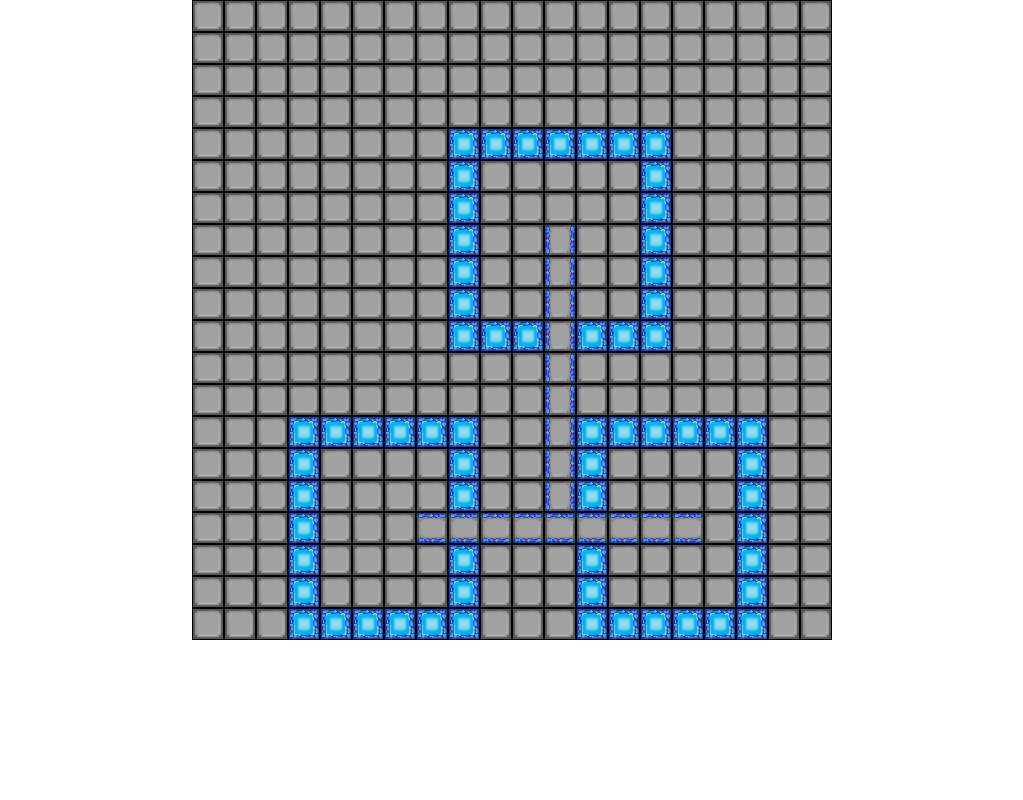
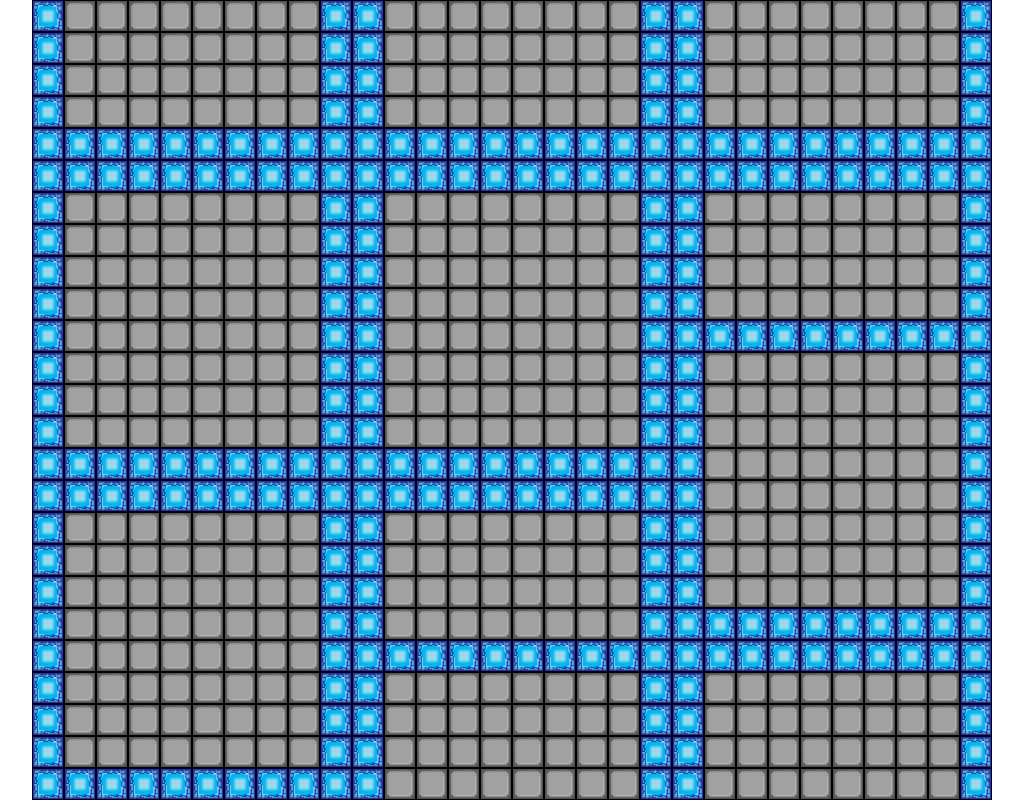
Before and after one commit to WilliamWFK/RealmRender, a React (Create React App) app in the folder software/realm-render/: page /loadMap in a window 1280 px wide. Shown: the top 800 px of the page, without its empty margins (128-1151 px from the left). Built offline with nearby package versions, Linux system fonts and the light colour scheme.

Commit message:
feat(room objects): added room objects as well as displayed them being placed

```diff
--- /dev/null
+++ b/software/realm-render/src/Model/BasicRooms.js
@@ -0,0 +1,74 @@
+import Room from './Room';
+import Tile from '../Model/Tile';
+
+class SquareRoom extends Room {
+    constructor(width, height) {
+        super(width, height); // Call the constructor of the base Room class
+        console.log('hello create sqRoom');
+        // Customize properties for your square room
+        this.name = "Square Room";
+        this.description = "A square room with walls on all sides.";
+        this.tiles = this.createSquareTiles();
+    }
+
+    createSquareTiles() {
+        console.log('hello create sqRoom create');
+        // Create a grid of Tile objects for the square room
+        const squareTiles = [];
+        const startX = 0, startY = 0
+        for (let x = 0; x < this.roomWidth; x++) {
+            const row = [];
+            for (let y = 0; y < this.roomHeight; y++) {
+                const tile = new Tile(x, y, 0, "", "nothing");
+                // Customize tile directions as needed
+                if (x === startX || x === startX + this.roomWidth - 1 || y === startY || y === startY + this.roomHeight - 1) {
+                    tile.setDirections("wall", "wall", "wall", "wall");
+                } else {
+                    tile.setDirections("empty", "empty", "empty", "empty");
+                }
+                tile.selectImage();
+                row.push(tile);
+            }
+            squareTiles.push(row)
+        }
+        return squareTiles;
+    }
+}
+
+class TshapeRoom extends Room {
+    constructor(width, height) {
+        super(width, height); // Call the constructor of the base Room class
+        console.log('hello create Troom');
+        // Customize properties for your square room
+        this.name = "Tshape Room";
+        this.description = "A T shaped room with walls on all sides.";
+        this.tiles = this.createTshapeTiles();
+    }
+
+    createTshapeTiles() {
+        // Create a grid of Tile objects for the square room
+        const tTiles = [];
+        const startX = 0, startY = 0
+        for (let x = 0; x < this.roomWidth; x++) {
+            const row = [];
+            for (let y = 0; y < this.roomHeight; y++) {
+                const tile = new Tile(x, y, 0, "", "nothing");
+                // Customize tile directions as needed
+                if (x === startX || x === startX + this.roomWidth - 1 || y === startY + (this.roomWidth/2) || y === startY + this.roomHeight - (1 + (this.roomWidth/2))) {
+                    tile.setDirections("wall", "wall", "wall", "wall");
+                } else {
+                    tile.setDirections("empty", "empty", "empty", "empty");
+                }
+                tile.selectImage();
+                row.push(tile);
+            }
+            tTiles.push(row)
+        }
+
+        return tTiles;
+    }
+}
+
+
+
+export {SquareRoom, TshapeRoom};
--- a/software/realm-render/src/Model/Map.js
+++ b/software/realm-render/src/Model/Map.js
@@ -5,22 +5,77 @@
  * and each tile will have a type with various items possiblys
  * Map is currently unused in the current build.
  */
+import { SquareRoom, TshapeRoom } from "../Model/BasicRooms";
+import Tile from '../Model/Tile';
 
 class Map {
     constructor(width, height) {
+        console.log('hello create map');
         this.tiles = [];
         this.rooms = [];
         this.width = width;
         this.height = height;
         this.gmView = false;
+        this.makeEmptyMap(this.width, this.height);
+    }
+
+    /**
+     * creates an empty map
+     *
+     * @param {int} width
+     * @param {int} height
+     */
+    makeEmptyMap(width, height){
+        console.log('hello create empty');
+        const newMap = []
+        for (let x = 0; x < width; x++) {
+            const row = [];
+            for (let y = 0; y < height; y++) {
+                const tile = new Tile(x, y, 0, "", "nothing");
+                tile.selectImage();
+                row.push(tile);
+            }
+            newMap.push(row)
+        }
+        this.tiles = newMap;
+    }
+
+    placeRooms(){
+        console.log('hello create place room');
+        const sectionWidth = this.width/3;
+        const sectionHeight = this.height/3;
+        let sectionX = 0;
+        let sectionY = 0;
+        while (sectionX < this.width && sectionY < this.height){
+            const room = this.rooms[Math.floor(Math.random() * this.rooms.length)]
+
+            // Place the room within the section
+            for (let x = sectionX; x < sectionX + sectionWidth; x++) {
+                for (let y = sectionY; y < sectionY + sectionHeight; y++) {
+                    this.tiles[x][y] = room.tiles[x - sectionX][y - sectionY];
+                }
+            }
+
+            sectionX += sectionWidth;
+            if (sectionX >= this.width) {
+                sectionX = 0;
+                sectionY += sectionHeight;
+            }
+
+        }
+
+
     }
 
     setTiles(newTiles){
         this.tiles = newTiles;
     }
 
-    setRooms(newRoom){
-        this.newRoom = newRoom;
+    setRooms(newRooms){
+        console.log('hello set rooms');
+        this.rooms = newRooms;
+        console.log('Rooms:', this.rooms);
+        this.placeRooms();
     }
 }
 
--- a/software/realm-render/src/Model/Room.js
+++ b/software/realm-render/src/Model/Room.js
@@ -1,6 +1,10 @@
+import Tile from '../Model/Tile';
+
 class Room {
-    constructor() {
+    constructor(width, height) {
         this.id = 0;
+        this.roomWidth = width
+        this.roomHeight = height
         this.name = "";
         this.description = "";
         this.exits = [];
--- a/software/realm-render/src/pages/loadMap.js
+++ b/software/realm-render/src/pages/loadMap.js
@@ -4,134 +4,37 @@ import { Link } from 'react-router-dom';
 import Tile from '../Model/Tile';
 import TileComponent from '../Model/TileComponent';
 import seedrandom from 'seedrandom';
+import { SquareRoom, TshapeRoom } from "../Model/BasicRooms";
+import Map from "../Model/Map";
 
-const createRoom = (grid, startX, startY, roomWidth, roomHeight) => {
-  for (let x = startX; x < startX + roomWidth; x++) {
-    for (let y = startY; y < startY + roomHeight; y++) {
-      const tile = grid[x][y];
-      if (x === startX || x === startX + roomWidth - 1 || y === startY || y === startY + roomHeight - 1) {
-        tile.setDirections("wall", "wall", "wall", "wall");
-      } else {
-        tile.setDirections("empty", "empty", "empty", "empty");
-      }
-      tile.selectImage();
-    }
-  }
-};
+const createGrid = (width, height) => {
+  console.log('hello create grid');
+  const map = new Map(width, height);
+  const room1 = new SquareRoom(width/3, height/3);
+  const room2 = new TshapeRoom(width/3, height/3);
+  const rooms = [room1, room2];
+  map.setRooms(rooms);
+  const grid = map.tiles;
+    // Loop through the grid and log each tile's properties
 
-const createCorridor = (grid, startX, startY, endX, endY) => {
-  let x = startX;
-  let y = startY;
-
-  // Determine whether to move horizontally or vertically first
-  const moveHorizontallyFirst = Math.abs(endX - startX) > Math.abs(endY - startY);
-
-  while (x !== endX || y !== endY) {
-    const tile = grid[x][y];
-    tile.setDirections("wall", "wall", "wall", "wall");
-
-    // Determine the direction of the corridor
-    let horizontal = 0;
-    let vertical = 0;
-
-    if (moveHorizontallyFirst) {
-      if (x !== endX) {
-        horizontal = x < endX ? 1 : -1;
-      } else {
-        vertical = y < endY ? 1 : -1;
-      }
-    } else {
-      if (y !== endY) {
-        vertical = y < endY ? 1 : -1;
-      } else {
-        horizontal = x < endX ? 1 : -1;
-      }
-    }
-
-    // Set the directions based on the movement
-    if (horizontal !== 0) {
-      tile.setDirections("wall", "empty", "wall", "empty");
-    } else {
-      tile.setDirections("empty", "wall", "empty", "wall");
-    }
-
-    tile.selectImage();
-
-    // Move to the next tile in the corridor
-    x += horizontal;
-    y += vertical;
-  }
-};
-
-
-const createGrid = (seed) => {
-  const gridSize = 20;
-  const grid = [];
-  const random = seedrandom(seed);
-  const numberOfRooms = 3;
-  const minRoomSize = 6;
-  const maxRoomSize = 7;
-  const rooms = [];
-
-  for (let x = 0; x < gridSize; x++) {
-    const row = [];
-    for (let y = 0; y < gridSize; y++) {
-      const tile = new Tile(x, y, 0, "grass", "nothing");
-      tile.setDirections("wall", "wall", "wall", "wall");
-      row.push(tile);
-    }
-    grid.push(row);
-  }
-
-  // Create rooms without overlap
-  for (let i = 0; i < numberOfRooms; i++) {
-    let overlap;
-    let room;
-    do {
-      overlap = false;
-      const roomWidth = Math.floor(random() * (maxRoomSize - minRoomSize + 1)) + minRoomSize;
-      const roomHeight = Math.floor(random() * (maxRoomSize - minRoomSize + 1)) + minRoomSize;
-      const startX = Math.floor(random() * (gridSize - roomWidth)) + 1;
-      const startY = Math.floor(random() * (gridSize - roomHeight)) + 1;
-      room = { startX, startY, width: roomWidth, height: roomHeight };
-
-      // Check for overlap with existing rooms
-      for (const existingRoom of rooms) {
-        if (
-          startX - 1 < existingRoom.startX + existingRoom.width + 1 &&
-          startX + roomWidth + 1 > existingRoom.startX - 1 &&
-          startY - 1 < existingRoom.startY + existingRoom.height + 1 &&
-          startY + roomHeight + 1 > existingRoom.startY - 1
-        ) {
-          overlap = true;
-          break;
-        }
-      }
-    } while (overlap);
-
-    createRoom(grid, room.startX, room.startY, room.width, room.height);
-    rooms.push(room);
-  }
-
-  // Connect rooms with corridors
-  for (let i = 0; i < rooms.length - 1; i++) {
-    const room1 = rooms[i];
-    const room2 = rooms[i + 1];
-    const startX = room1.startX + Math.floor(room1.width / 2);
-    const startY = room1.startY + Math.floor(room1.height / 2); // Connect from the center
-    const endX = room2.startX + Math.floor(room2.width / 2);
-    const endY = room2.startY + Math.floor(room2.height / 2); // Connect to the center
-
-    createCorridor(grid, startX, startY, endX, endY);
-  }
+  // for (let x = 0; x < width; x++) {
+  //   for (let y = 0; y < height; y++) {
+  //     const tile = grid[x][y];
+  //     console.log(`Tile at (${x}, ${y}):`);
+  //     console.log(`  Type: ${tile.type}`);
+  //     console.log(`  Contents: ${tile.contents}`);
+  //     console.log(`  Directions:`, tile.directions);
+  //       // Add more properties as needed
+  //   }
+  // }
 
   return grid;
 };
 
 const LoadMap = () => {
+    console.log('hello loadMap')
     const seed = 'exampleSeed';
-    const grid = createGrid(seed);
-
+    const grid = createGrid(30, 30);
     return (
       <div className="LoadMap">
         <div className="map-container">
--- a/software/realm-render/src/styles/LoadMap.css
+++ b/software/realm-render/src/styles/LoadMap.css
@@ -53,7 +53,7 @@
 
   .map-container {
     display: grid;
-    grid-template-columns: repeat(20, 32px);
+    grid-template-columns: repeat(30, 32px);
     margin: auto auto;
     width: fit-content;
   }
```
